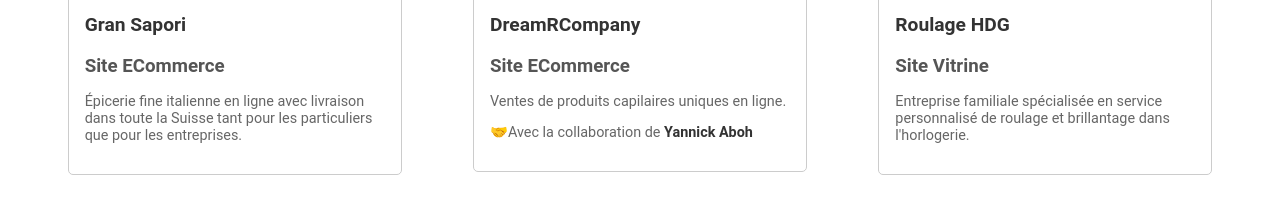
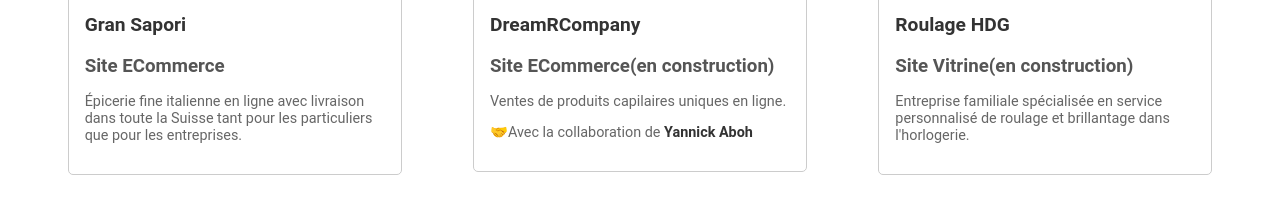
Before and after one commit to sebibigbob8/nakama, a plain HTML site: page index.html in a window 1280 px wide. Shown: the part 381-583 px from the top of the page. Drawn offline with Linux system fonts and the light colour scheme.

Commit message:
en construction

```diff
--- a/index.html
+++ b/index.html
@@ -40,7 +40,7 @@
               >DreamRCompany</a
             >
           </h2>
-          <h3>Site ECommerce</h3>
+          <h3>Site ECommerce(en construction)</h3>
           <p>Ventes de produits capilaires uniques en ligne.</p>
           <p>🤝Avec la collaboration de <a href="https://github.com/yannickaboh" target="_blank">Yannick Aboh</a></p>
         </div>
@@ -51,7 +51,7 @@
           <h2>
             <a href="https://roulage-hdg.ch/" target="_blank">Roulage HDG</a>
           </h2>
-          <h3>Site Vitrine</h3>
+          <h3>Site Vitrine(en construction)</h3>
           <p>Entreprise familiale spécialisée en service personnalisé de roulage et brillantage dans l'horlogerie.</p>
         </div>
         <div class="project">
```
